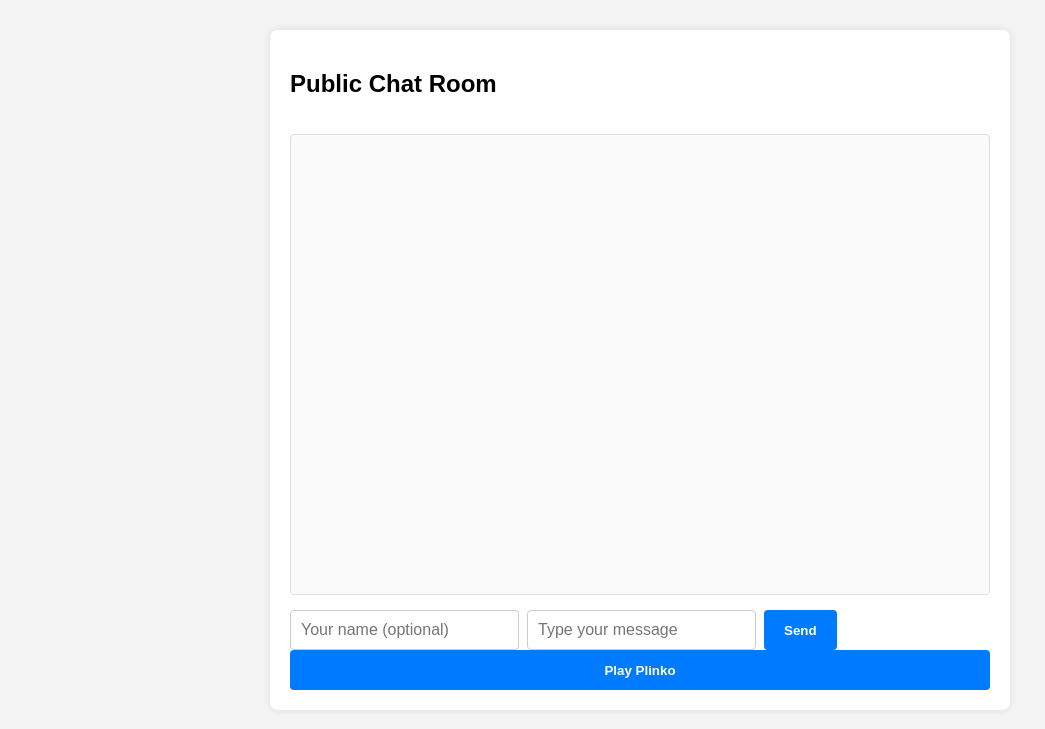
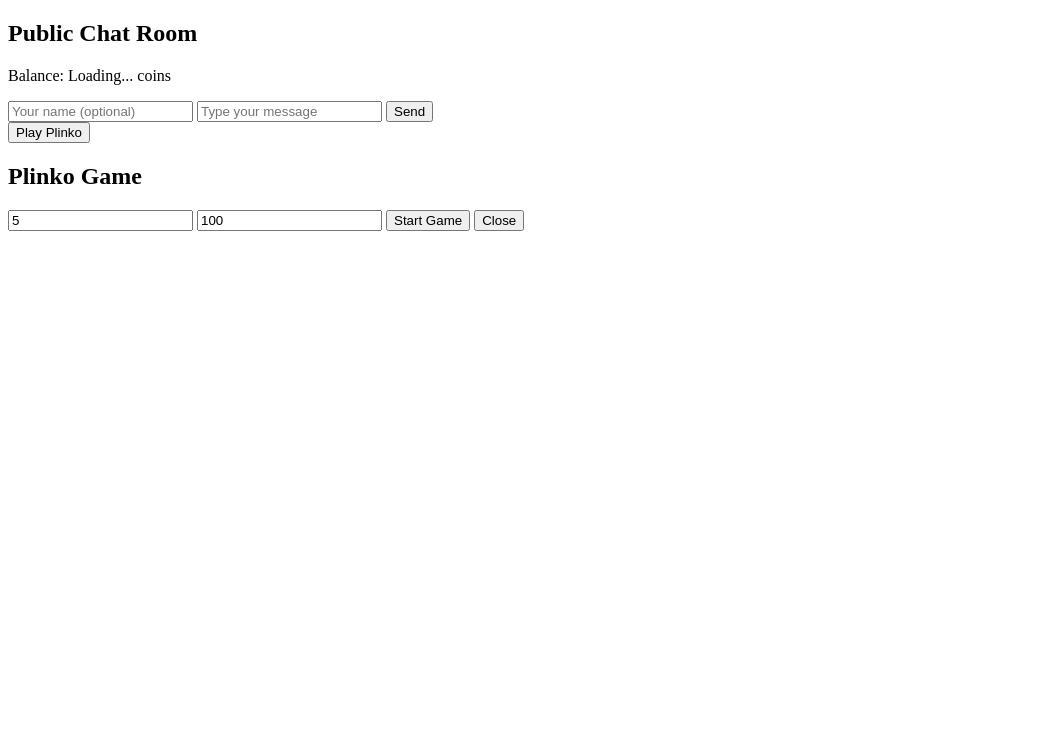
Before and after one commit to viekaslinkki1/testing, a Flask app: page / in a window 1280 px wide. Shown: the top 729 px of the page, without its empty margins (0-1045 px from the left). Run offline with Flask 3, Linux system fonts and the light colour scheme; some libraries are stand-ins or nearby versions.

Commit message:
Update index.html

```diff
--- a/templates/index.html
+++ b/templates/index.html
@@ -4,106 +4,19 @@
   <title>Public Chat Room</title>
   <script src="https://cdn.socket.io/4.3.2/socket.io.min.js"></script>
   <style>
-    body {
-      font-family: Arial, sans-serif;
-      margin: 30px;
-      background: #f4f4f4;
-    }
-    #chat-container {
-      max-width: 700px;
-      margin: 0 auto;
-      background: white;
-      border-radius: 8px;
-      padding: 20px;
-      box-shadow: 0 0 8px rgba(0,0,0,0.1);
-      display: flex;
-      flex-direction: column;
-      height: 80vh;
-      position: relative;
-    }
-    #messages {
-      flex-grow: 1;
-      overflow-y: auto;
-      list-style: none;
-      padding: 0;
-      margin-bottom: 15px;
-      border: 1px solid #ddd;
-      border-radius: 4px;
-      background: #fafafa;
-    }
-    #messages li {
-      padding: 8px 12px;
-      border-bottom: 1px solid #eee;
-      word-wrap: break-word;
-    }
-    #messages li:last-child {
-      border-bottom: none;
-    }
-    #chat-form {
-      display: flex;
-      gap: 8px;
-      align-items: center;
-    }
-    #username, #message {
-      padding: 10px;
-      font-size: 16px;
-      border: 1px solid #ccc;
-      border-radius: 4px;
-      outline: none;
-    }
-    button {
-      padding: 0 20px;
-      background-color: #007bff;
-      border: none;
-      color: white;
-      font-weight: bold;
-      cursor: pointer;
-      border-radius: 4px;
-      height: 40px;
-    }
-    button:hover {
-      background-color: #0056b3;
-    }
-    #plinko-game {
-      display: none;
-      position: fixed;
-      top: 0;
-      left: 0;
-      width: 100%;
-      height: 100%;
-      background-color: rgba(0, 0, 0, 0.8);
-      z-index: 1000;
-    }
-    #plinko-container {
-      margin: 100px auto;
-      max-width: 600px;
-      background: white;
-      padding: 20px;
-      border-radius: 8px;
-      text-align: center;
-    }
-    #plinko-game input {
-      margin-bottom: 10px;
-      padding: 8px;
-      width: 100%;
-    }
-    #close-plinko {
-      background-color: red;
-      margin-top: 10px;
-    }
+    /* Styles omitted for brevity, use your existing CSS */
   </style>
 </head>
 <body>
   <div id="chat-container">
     <h2>Public Chat Room</h2>
+    <p>Balance: <span id="balance">Loading...</span> coins</p>
     <ul id="messages"></ul>
     <form id="chat-form">
       <input type="text" id="username" placeholder="Your name (optional)" autocomplete="off" />
       <input type="text" id="message" placeholder="Type your message" autocomplete="off" required />
       <button type="submit">Send</button>
     </form>
-
-    <!-- Plinko Button -->
     <button id="play-plinko">Play Plinko</button>
   </div>
 
@@ -111,6 +24,7 @@
   <div id="plinko-game">
     <div id="plinko-container">
       <h2>Plinko Game</h2>
+      <p id="plinko-balance"></p>
       <input type="number" id="plinko-rows" placeholder="Number of Rows" value="5" min="1">
       <input type="number" id="plinko-bet" placeholder="Bet Amount" value="100" min="1">
       <button id="start-plinko">Start Game</button>
@@ -121,6 +35,13 @@
 
   <script>
     const socket = io();
+
+    // Fetch and display balance
+    fetch('/balance')
+      .then(response => response.json())
+      .then(data => {
+        document.getElementById('balance').innerText = data.coins;
+      });
 
     // Toggle Plinko game visibility
     document.getElementById('play-plinko').onclick = () => {
@@ -151,6 +72,7 @@
             <p>Winnings: ${data.winnings}</p>
             <p>New Balance: ${data.new_balance}</p>
           `;
+          document.getElementById('balance').innerText = data.new_balance;
         } else {
           alert(data.message);
         }
```
